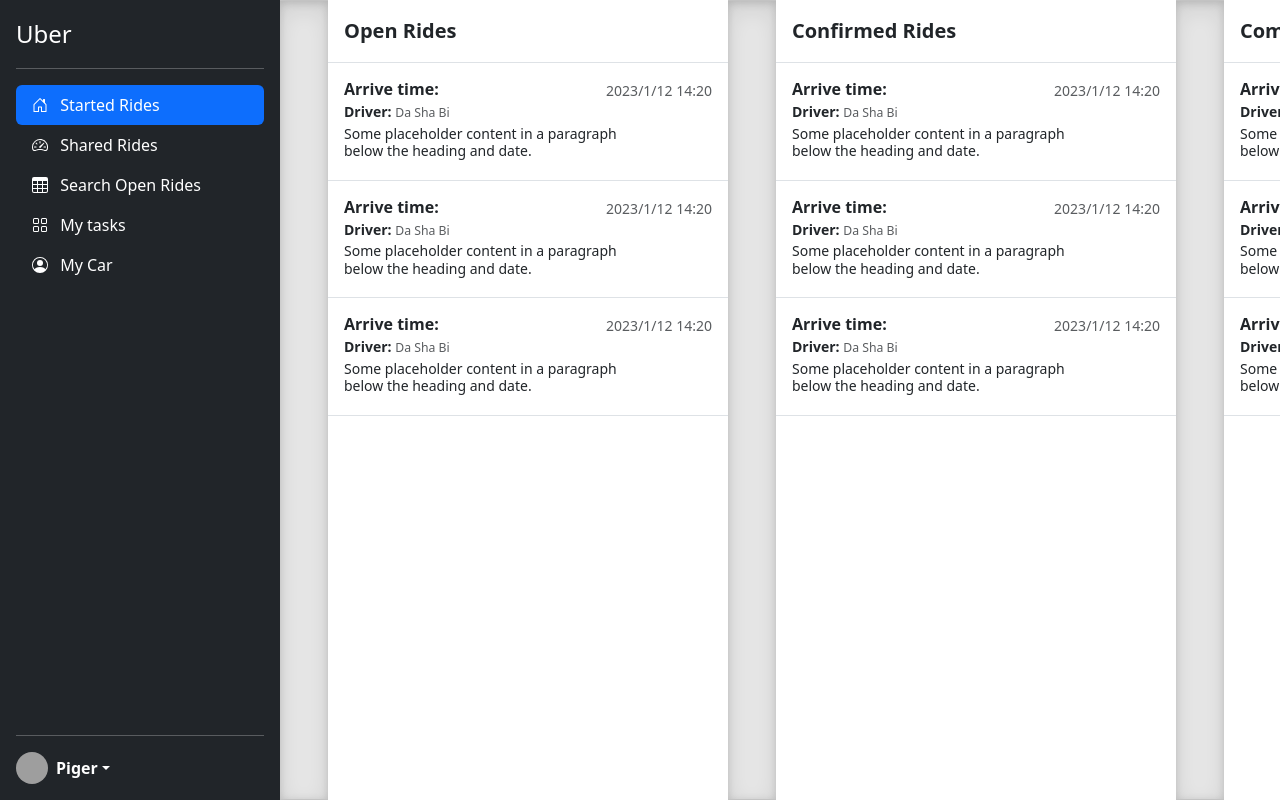
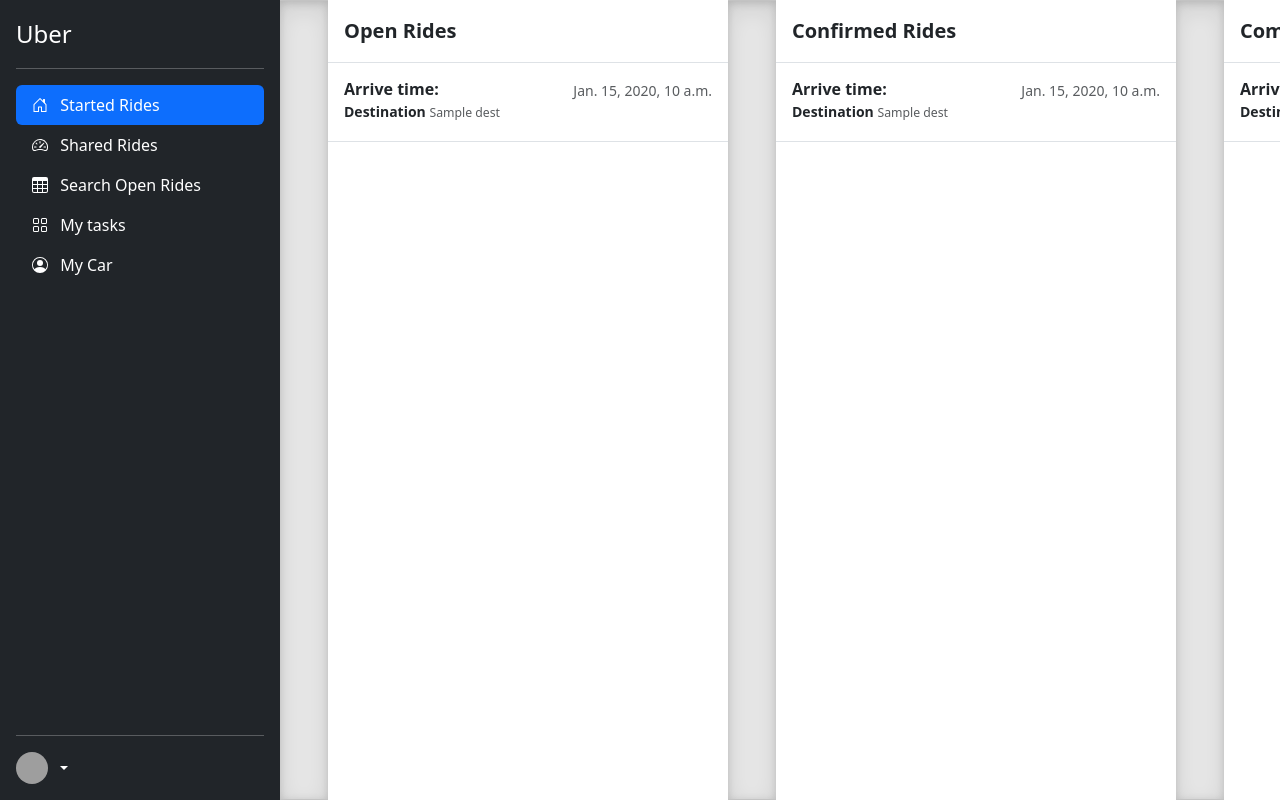
Before and after one commit to JonesDev-tech/Uber-Django, a Django app: template dashboard/templates/dashboard/started_ride.html in a window 1280 px wide. Run offline with Django 3.2, Linux system fonts and the light colour scheme; the template is opened without the code that fills it: most values are stand-ins (such as "Sample title", 1, 10 or a date in 2020); grey boxes are pictures that could not be loaded.

Commit message:
edit started ride view

```diff
--- a/dashboard/models.py
+++ b/dashboard/models.py
@@ -36,7 +36,7 @@ class Ride(models.Model):
 
     # status
     completed = models.BooleanField(default=False)
-    confirmed = models.BooleanField(default=True)
+    confirmed = models.BooleanField(default=False)
     # vehicle
 
     def __str__(self):
--- a/dashboard/templates/dashboard/started_ride.html
+++ b/dashboard/templates/dashboard/started_ride.html
@@ -43,7 +43,7 @@
     <div class="dropdown">
       <a href="#" class="d-flex align-items-center text-white text-decoration-none dropdown-toggle" data-bs-toggle="dropdown" aria-expanded="false">
         <img src="https://github.com/mdo.png" alt="" width="32" height="32" class="rounded-circle me-2">
-        <strong>Piger</strong>
+        <strong>{{user.username}}</strong>
       </a>
       <ul class="dropdown-menu dropdown-menu-dark text-small shadow">
 <!--        <li><a class="dropdown-item" href="#">New project...</a></li>-->
@@ -63,40 +63,19 @@
   <span class="fs-5 fw-semibold">Open Rides</span>
 </a>
 <div class="list-group list-group-flush border-bottom scrollarea">
+  {% for ride in open_rides %}
   <a href="#" class="list-group-item list-group-item-action py-3 lh-sm" aria-current="true">
     <div class="d-flex w-100 align-items-center justify-content-between">
       <strong class="mb-1">Arrive time: </strong>
-      <small class="text-muted">2023/1/12  14:20</small>
+      <small class="text-muted">{{ride.arrive_time}}</small>
     </div>
     <div class="col-10 mb-1 small">
-      <strong class="mb-1">Driver:</strong>
-      <small class="text-muted">Da Sha Bi</small>
+      <strong class="mb-1">Destination</strong>
+      <small class="text-muted">{{ride.dest}}</small>
     </div>
-    <div class="col-10 mb-1 small">Some placeholder content in a paragraph below the heading and date.</div>
+{#    <div class="col-10 mb-1 small"></div>#}
   </a>
-  <a href="#" class="list-group-item list-group-item-action py-3 lh-sm" aria-current="true">
-    <div class="d-flex w-100 align-items-center justify-content-between">
-      <strong class="mb-1">Arrive time: </strong>
-      <small class="text-muted">2023/1/12  14:20</small>
-    </div>
-    <div class="col-10 mb-1 small">
-      <strong class="mb-1">Driver:</strong>
-      <small class="text-muted">Da Sha Bi</small>
-    </div>
-    <div class="col-10 mb-1 small">Some placeholder content in a paragraph below the heading and date.</div>
-  </a>
-  <a href="#" class="list-group-item list-group-item-action py-3 lh-sm" aria-current="true">
-    <div class="d-flex w-100 align-items-center justify-content-between">
-      <strong class="mb-1">Arrive time: </strong>
-      <small class="text-muted">2023/1/12  14:20</small>
-    </div>
-    <div class="col-10 mb-1 small">
-      <strong class="mb-1">Driver:</strong>
-      <small class="text-muted">Da Sha Bi</small>
-    </div>
-    <div class="col-10 mb-1 small">Some placeholder content in a paragraph below the heading and date.</div>
-  </a>
-
+  {% endfor %}
 </div>
 </div>
 
@@ -108,40 +87,19 @@
   <span class="fs-5 fw-semibold">Confirmed Rides</span>
 </a>
 <div class="list-group list-group-flush border-bottom scrollarea">
+  {% for ride in confirmed_rides %}
   <a href="#" class="list-group-item list-group-item-action py-3 lh-sm" aria-current="true">
     <div class="d-flex w-100 align-items-center justify-content-between">
       <strong class="mb-1">Arrive time: </strong>
-      <small class="text-muted">2023/1/12  14:20</small>
+      <small class="text-muted">{{ride.arrive_time}}</small>
     </div>
     <div class="col-10 mb-1 small">
-      <strong class="mb-1">Driver:</strong>
-      <small class="text-muted">Da Sha Bi</small>
+      <strong class="mb-1">Destination</strong>
+      <small class="text-muted">{{ride.dest}}</small>
     </div>
-    <div class="col-10 mb-1 small">Some placeholder content in a paragraph below the heading and date.</div>
+{#    <div class="col-10 mb-1 small"></div>#}
   </a>
-  <a href="#" class="list-group-item list-group-item-action py-3 lh-sm" aria-current="true">
-    <div class="d-flex w-100 align-items-center justify-content-between">
-      <strong class="mb-1">Arrive time: </strong>
-      <small class="text-muted">2023/1/12  14:20</small>
-    </div>
-    <div class="col-10 mb-1 small">
-      <strong class="mb-1">Driver:</strong>
-      <small class="text-muted">Da Sha Bi</small>
-    </div>
-    <div class="col-10 mb-1 small">Some placeholder content in a paragraph below the heading and date.</div>
-  </a>
-  <a href="#" class="list-group-item list-group-item-action py-3 lh-sm" aria-current="true">
-    <div class="d-flex w-100 align-items-center justify-content-between">
-      <strong class="mb-1">Arrive time: </strong>
-      <small class="text-muted">2023/1/12  14:20</small>
-    </div>
-    <div class="col-10 mb-1 small">
-      <strong class="mb-1">Driver:</strong>
-      <small class="text-muted">Da Sha Bi</small>
-    </div>
-    <div class="col-10 mb-1 small">Some placeholder content in a paragraph below the heading and date.</div>
-  </a>
-
+  {% endfor %}
 </div>
 </div>
 
@@ -153,40 +111,19 @@
   <span class="fs-5 fw-semibold">Completed Rides</span>
 </a>
 <div class="list-group list-group-flush border-bottom scrollarea">
+    {% for ride in completed_rides %}
   <a href="#" class="list-group-item list-group-item-action py-3 lh-sm" aria-current="true">
     <div class="d-flex w-100 align-items-center justify-content-between">
       <strong class="mb-1">Arrive time: </strong>
-      <small class="text-muted">2023/1/12  14:20</small>
+      <small class="text-muted">{{ride.arrive_time}}</small>
     </div>
     <div class="col-10 mb-1 small">
-      <strong class="mb-1">Driver:</strong>
-      <small class="text-muted">Da Sha Bi</small>
+      <strong class="mb-1">Destination</strong>
+      <small class="text-muted">{{ride.dest}}</small>
     </div>
-    <div class="col-10 mb-1 small">Some placeholder content in a paragraph below the heading and date.</div>
+{#    <div class="col-10 mb-1 small"></div>#}
   </a>
-  <a href="#" class="list-group-item list-group-item-action py-3 lh-sm" aria-current="true">
-    <div class="d-flex w-100 align-items-center justify-content-between">
-      <strong class="mb-1">Arrive time: </strong>
-      <small class="text-muted">2023/1/12  14:20</small>
-    </div>
-    <div class="col-10 mb-1 small">
-      <strong class="mb-1">Driver:</strong>
-      <small class="text-muted">Da Sha Bi</small>
-    </div>
-    <div class="col-10 mb-1 small">Some placeholder content in a paragraph below the heading and date.</div>
-  </a>
-  <a href="#" class="list-group-item list-group-item-action py-3 lh-sm" aria-current="true">
-    <div class="d-flex w-100 align-items-center justify-content-between">
-      <strong class="mb-1">Arrive time: </strong>
-      <small class="text-muted">2023/1/12  14:20</small>
-    </div>
-    <div class="col-10 mb-1 small">
-      <strong class="mb-1">Driver:</strong>
-      <small class="text-muted">Da Sha Bi</small>
-    </div>
-    <div class="col-10 mb-1 small">Some placeholder content in a paragraph below the heading and date.</div>
-  </a>
-
+  {% endfor %}
 </div>
 </div>
 
```
Also changed, not shown: dashboard/views.py (+24 -3 lines).
